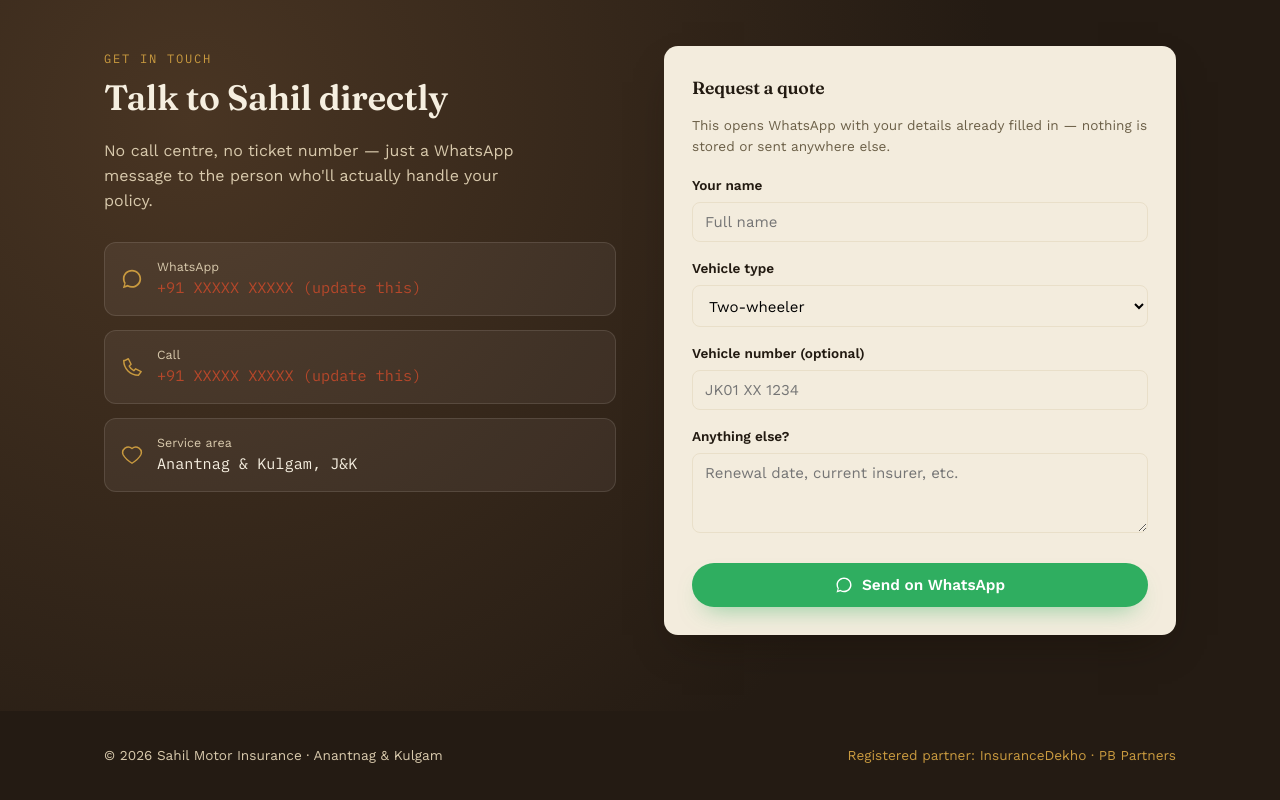
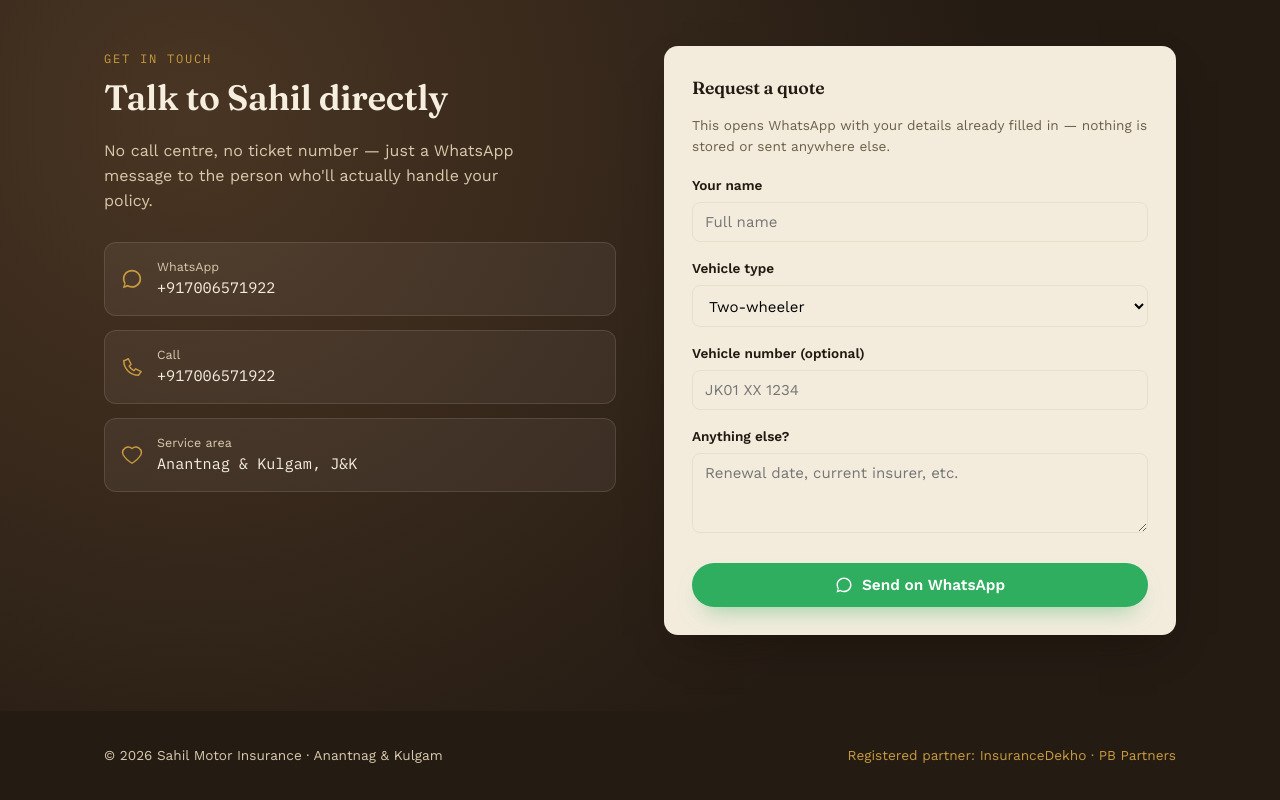
Before and after one commit to saahilparray6-tech/insurance, a plain HTML site: page index.html in a window 1280 px wide. Shown: the part 2321-3121 px from the top of the page. Drawn offline with nearby package versions, Linux system fonts and the light colour scheme.

Commit message:
index.html

```diff
--- a/index.html
+++ b/index.html
@@ -602,8 +602,8 @@
   "use strict";
 
   // ============ EDIT THESE TWO LINES ============
-  var WHATSAPP_NUMBER = "91XXXXXXXXXX"; // country code + number, no + or spaces
-  var ADMIN_PASSWORD = "changeme123";   // change this before publishing
+  var WHATSAPP_NUMBER = "917006571922"; // country code + number, no + or spaces
+  var ADMIN_PASSWORD = "Saahilparray89@1";   // change this before publishing
   // ================================================
 
   document.getElementById("year").textContent = new Date().getFullYear();
```
